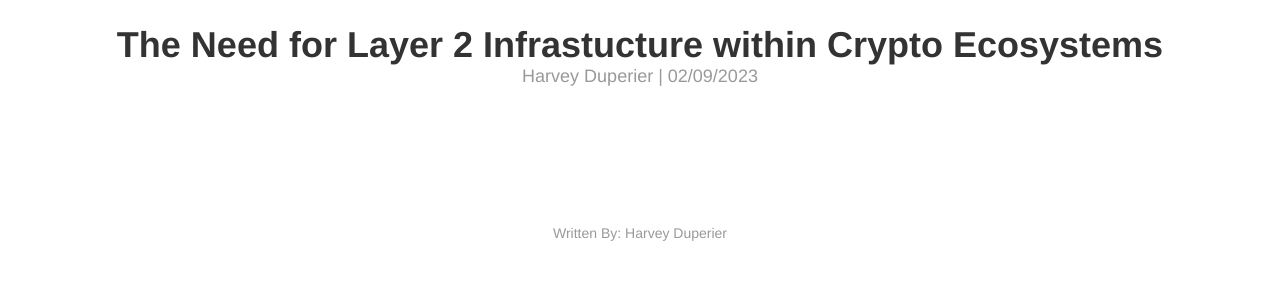
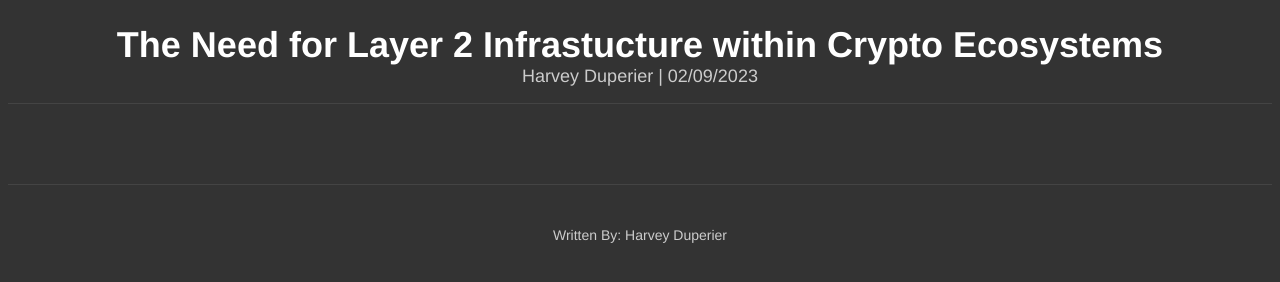
Before and after one commit to hduperier/myThoughtsBlog, a website: page bPosts/l2infra.html in a window 1280 px wide. Drawn offline with Linux system fonts and the light colour scheme.

Commit message:
new css too

```diff
--- a/static/CSS/bstyle.css
+++ b/static/CSS/bstyle.css
@@ -1,6 +1,7 @@
 body {
     font-family: "Helvetica Neue", sans-serif;
-    color: #333;
+    color: #ccc;
+    background-color: #333;
   }
 
   .header {
@@ -12,21 +13,24 @@ body {
     font-size: 36px;
     margin: 0;
     font-weight: bold;
+    color: #fff;
   }
 
   .header-subtitle {
     font-size: 18px;
     margin: 0;
-    color: #999;
+    color: #ccc;
   }
 
   .main-content {
     padding: 2em;
+    border-top: 1px solid #444;
+    border-bottom: 1px solid #444;
   }
 
   .footer {
     padding: 2em 0;
     text-align: center;
-    color: #999;
+    color: #ccc;
     font-size: 14px;
   }
```
Lines whose indentation alone changed are shown as unchanged.
